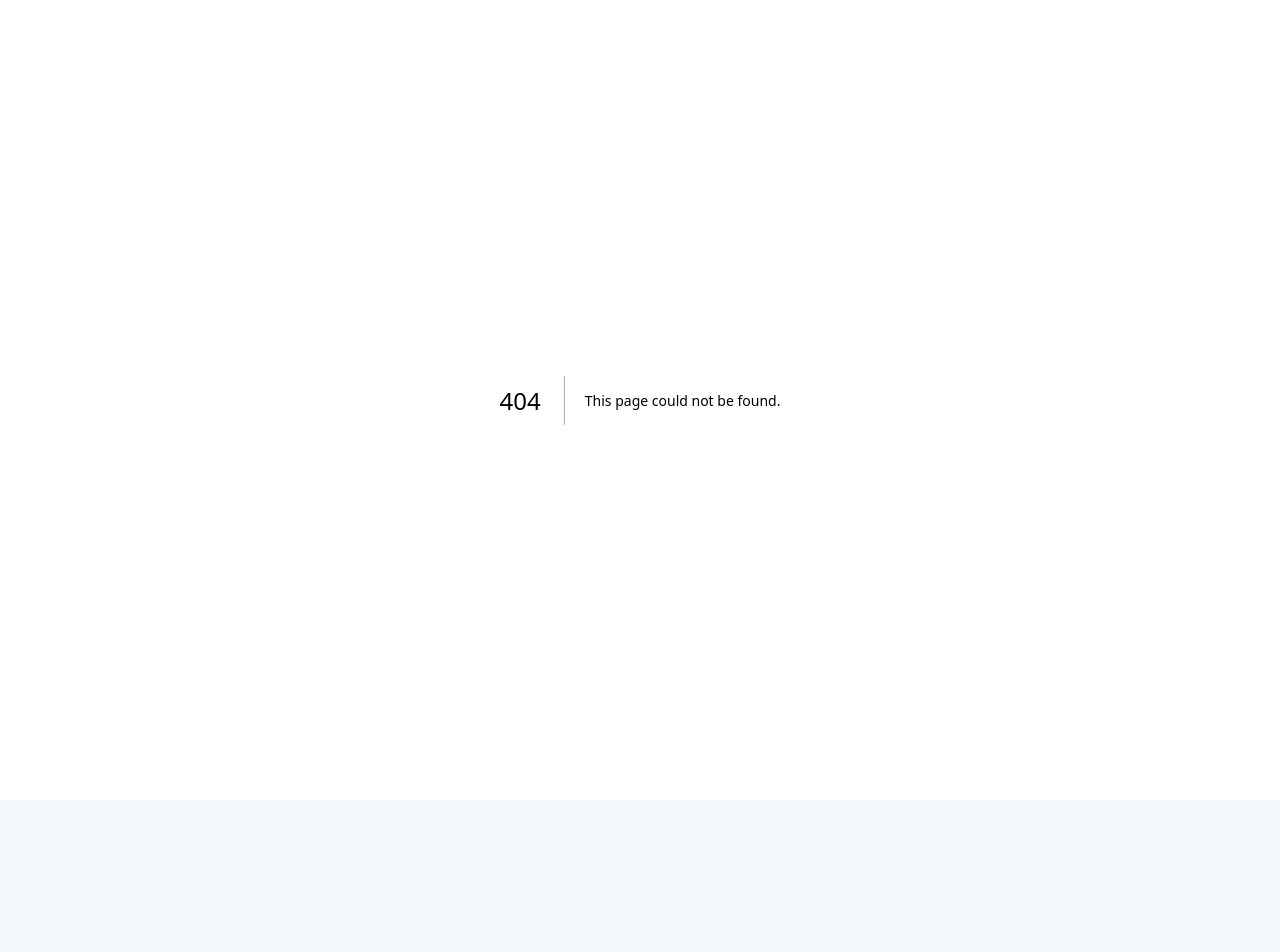
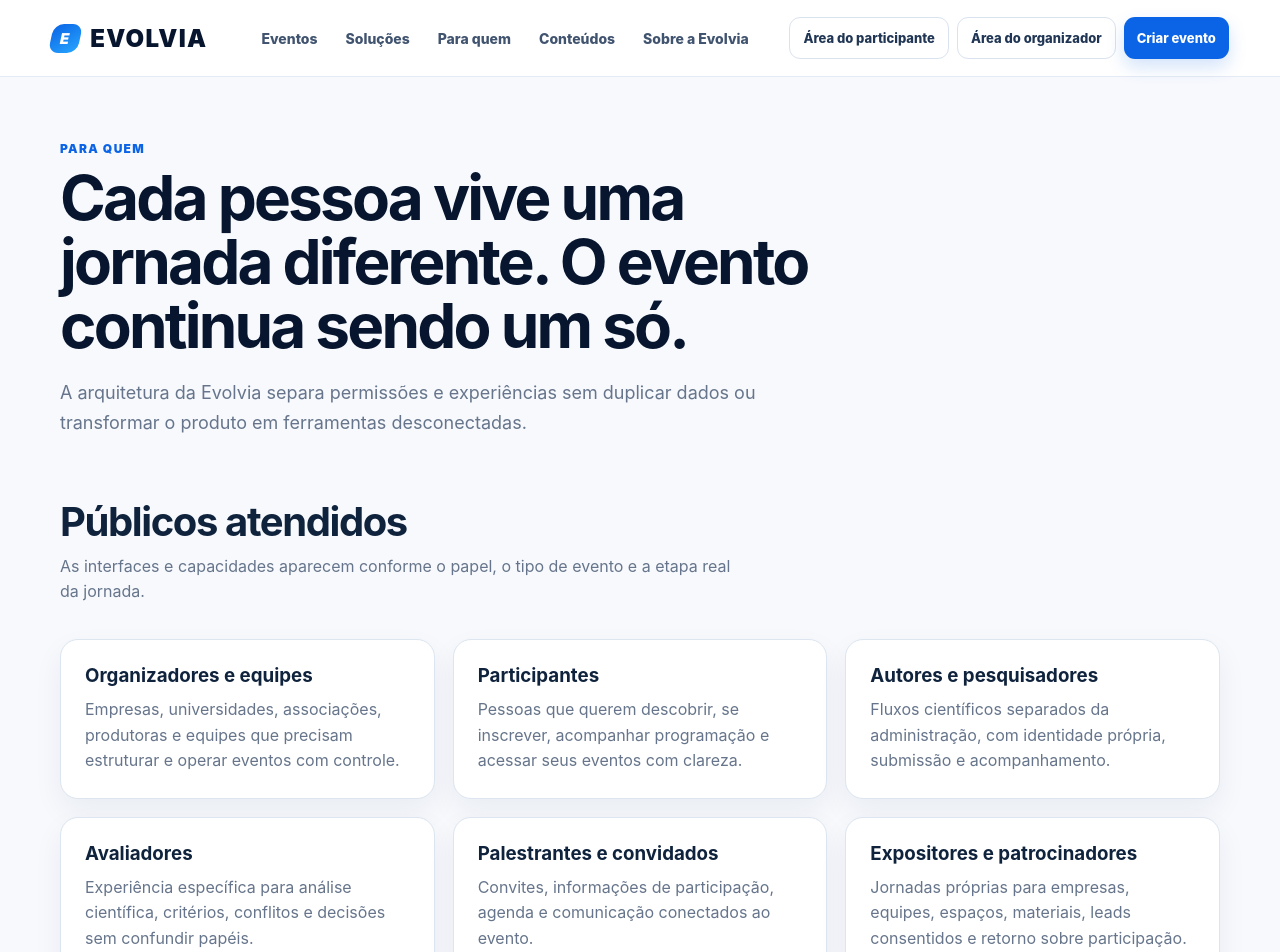
Before and after one commit to evolvia-tecnologia/evolvia-platform, a Next.js app in the folder apps/web/: page /para-quem in a window 1280 px wide. Before the commit this address had no page. Shown: the top 952 px of the page. Before the commit the page ends 800 px from the top, so only its background shows below. Built offline with nearby package versions, Linux system fonts and the light colour scheme.

Commit message:
feat(web): adicionar públicos atendidos

```diff
--- /dev/null
+++ b/apps/web/app/para-quem/page.tsx
@@ -0,0 +1,33 @@
+import type { Metadata } from 'next';
+import { PublicSiteShell } from '../../components/public-site-shell';
+import styles from '../../components/public-site-shell.module.css';
+
+export const metadata: Metadata = {
+  title: 'Para quem é a Evolvia',
+  description: 'Jornadas para organizadores, participantes, autores, avaliadores, palestrantes, expositores e patrocinadores.',
+};
+
+const audiences = [
+  ['Organizadores e equipes', 'Empresas, universidades, associações, produtoras e equipes que precisam estruturar e operar eventos com controle.'],
+  ['Participantes', 'Pessoas que querem descobrir, se inscrever, acompanhar programação e acessar seus eventos com clareza.'],
+  ['Autores e pesquisadores', 'Fluxos científicos separados da administração, com identidade própria, submissão e acompanhamento.'],
+  ['Avaliadores', 'Experiência específica para análise científica, critérios, conflitos e decisões sem confundir papéis.'],
+  ['Palestrantes e convidados', 'Convites, informações de participação, agenda e comunicação conectados ao evento.'],
+  ['Expositores e patrocinadores', 'Jornadas próprias para empresas, equipes, espaços, materiais, leads consentidos e retorno sobre participação.'],
+] as const;
+
+export default function AudiencesPage() {
+  return <PublicSiteShell>
+    <div className={styles.page}>
+      <p className={styles.eyebrow}>PARA QUEM</p>
+      <h1 className={styles.title}>Cada pessoa vive uma jornada diferente. O evento continua sendo um só.</h1>
+      <p className={styles.lead}>A arquitetura da Evolvia separa permissões e experiências sem duplicar dados ou transformar o produto em ferramentas desconectadas.</p>
+      <section className={styles.section} aria-labelledby="publicos-lista">
+        <div className={styles.sectionHead}><div><h2 id="publicos-lista">Públicos atendidos</h2><p>As interfaces e capacidades aparecem conforme o papel, o tipo de evento e a etapa real da jornada.</p></div></div>
+        <div className={styles.grid}>
+          {audiences.map(([title, description]) => <article className={styles.card} key={title}><h3>{title}</h3><p>{description}</p></article>)}
+        </div>
+      </section>
+    </div>
+  </PublicSiteShell>;
+}
```
